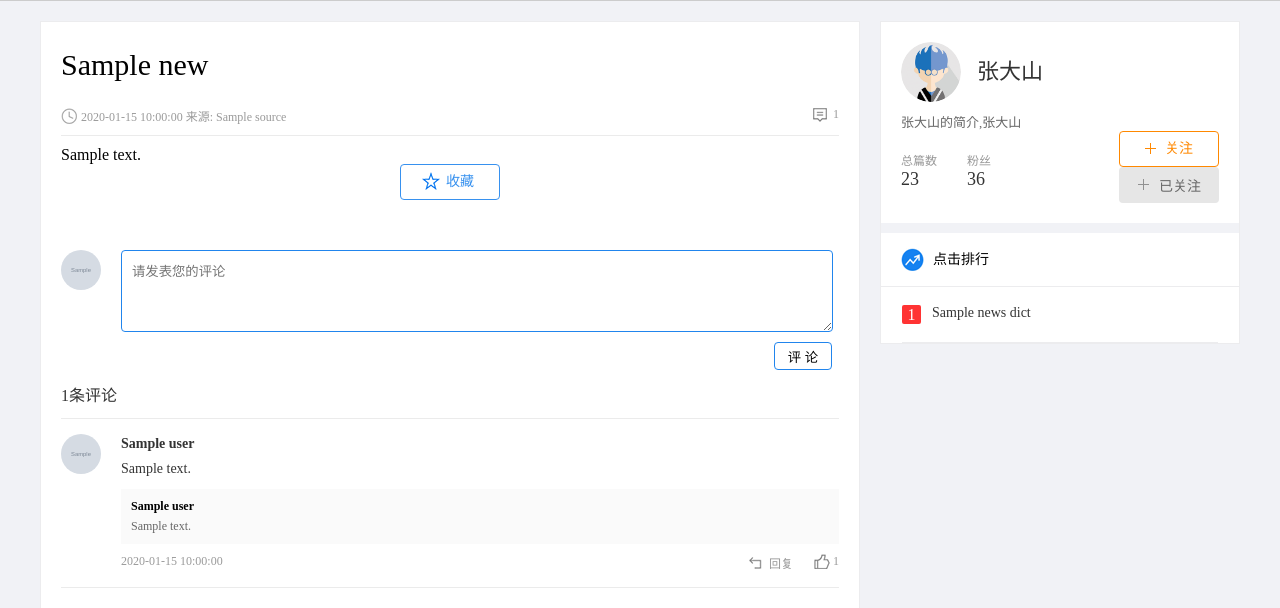
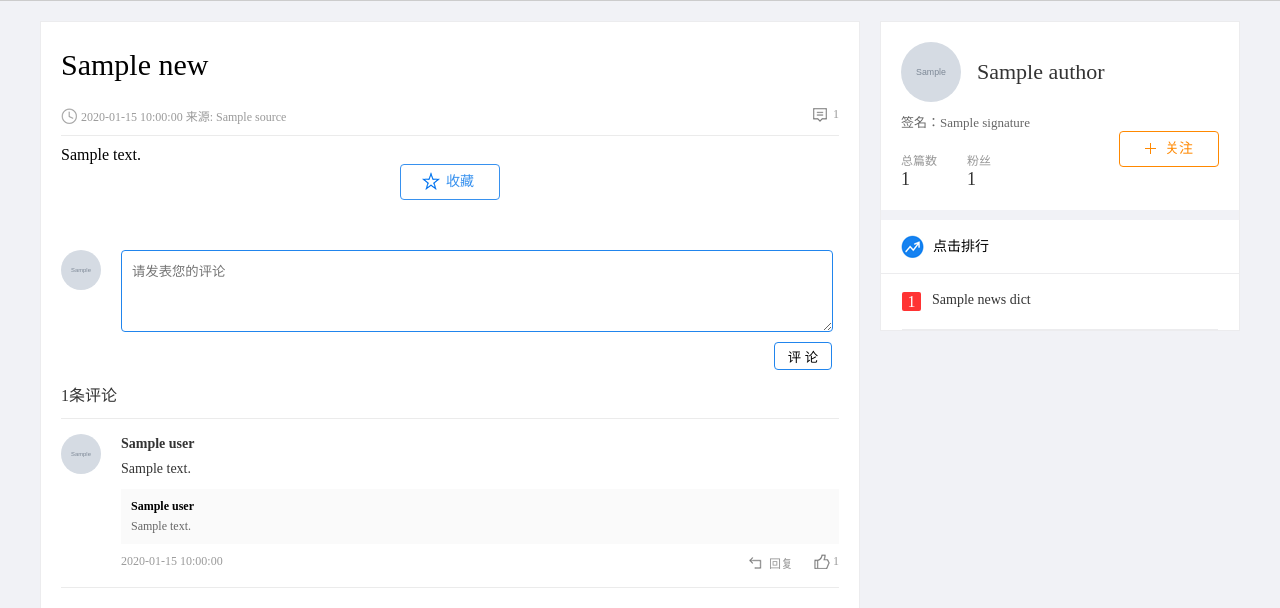
Before and after one commit to Taksirydq/NewsInformation, a Flask app: template info/templates/news/detail.html in a window 1280 px wide. Shown: the part 59-667 px from the top of the page. Run offline with Flask 2, Linux system fonts and the light colour scheme; the template is opened without the code that fills it: most values are stand-ins (such as "Sample title", 1, 10 or a date in 2020); grey boxes marked "Sample" are stand-in pictures; parts of the project's set-up code (start-up, migrations or seed data) failed here and were passed over; some libraries are stand-ins or nearby versions.

Commit message:
新闻首页静态文件

```diff
--- a/info/templates/news/detail.html
+++ b/info/templates/news/detail.html
@@ -99,13 +99,20 @@
 
 
 {% block authorBlock %}
+    {% if data.news.author %}
         <div class="author_card">
-            <a href="#" class="author_pic"><img src="../../static/news/images/user_pic.png" alt="author_pic"></a>
-            <a href="#" class="author_name">张大山</a>
-            <div class="author_resume">张大山的简介,张大山</div>
-            <div class="writings"><span>总篇数</span><b>23</b></div>
-            <div class="follows"><span>粉丝</span><b>36</b></div>
-            <a href="javascript:;" class="focus fr">关注</a>
-            <a href="javascript:;" class="focused fr"><span class="out">已关注</span><span class="over">取消关注</span></a>
+            <a href="#" class="author_pic"><img src="{% if data.news.author.avatar_url %}
+            {{ data.news.author.avatar_url }}
+            {% else %}
+            ../../static/news/images/user_pic.png
+            {% endif %}" alt="author_pic"></a>
+            <a href="#" class="author_name">{{ data.news.author.nick_name }}</a>
+            <div class="author_resume">签名：{{ data.news.author.signature }}</div>
+            <div class="writings"><span>总篇数</span><b>{{ data.news.author.news_count }}</b></div>
+            <div class="follows"><span>粉丝</span><b>{{ data.news.author.followers_count }}</b></div>
+            <a href="javascript:;" class="focus fr" data-userid="{{ data.news.author.id }}" style="display: {% if data.is_followed %}none{% else %}block{% endif %}">关注</a>
+            <a href="javascript:;" class="focused fr" data-userid="{{ data.news.author.id }}" style="display: {% if data.is_followed %}block{% else %}none{% endif %}"><span class="out">已关注</span><span class="over">取消关注</span></a>
+
         </div>
+    {% endif %}
 {% endblock %}
```
